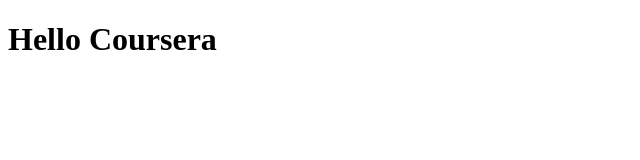
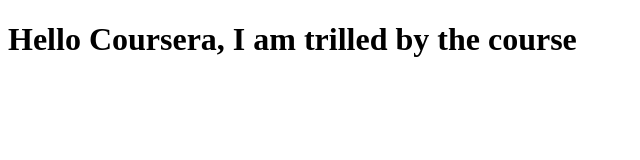
Before and after one commit to Jillhehong/coursera--test, a plain HTML site: page index.html in a window 1280 px wide. Shown: the whole page, without its empty margins (0-640 px from the left). Drawn offline with Linux system fonts and the light colour scheme.

Commit message:
next version of web file

```diff
--- a/index.html
+++ b/index.html
@@ -5,6 +5,6 @@
     <title>coursera</title>
 </head>
 <body>
-<h1>Hello Coursera</h1>
+<h1>Hello Coursera, I am trilled by the course</h1>
 </body>
 </html>
```
